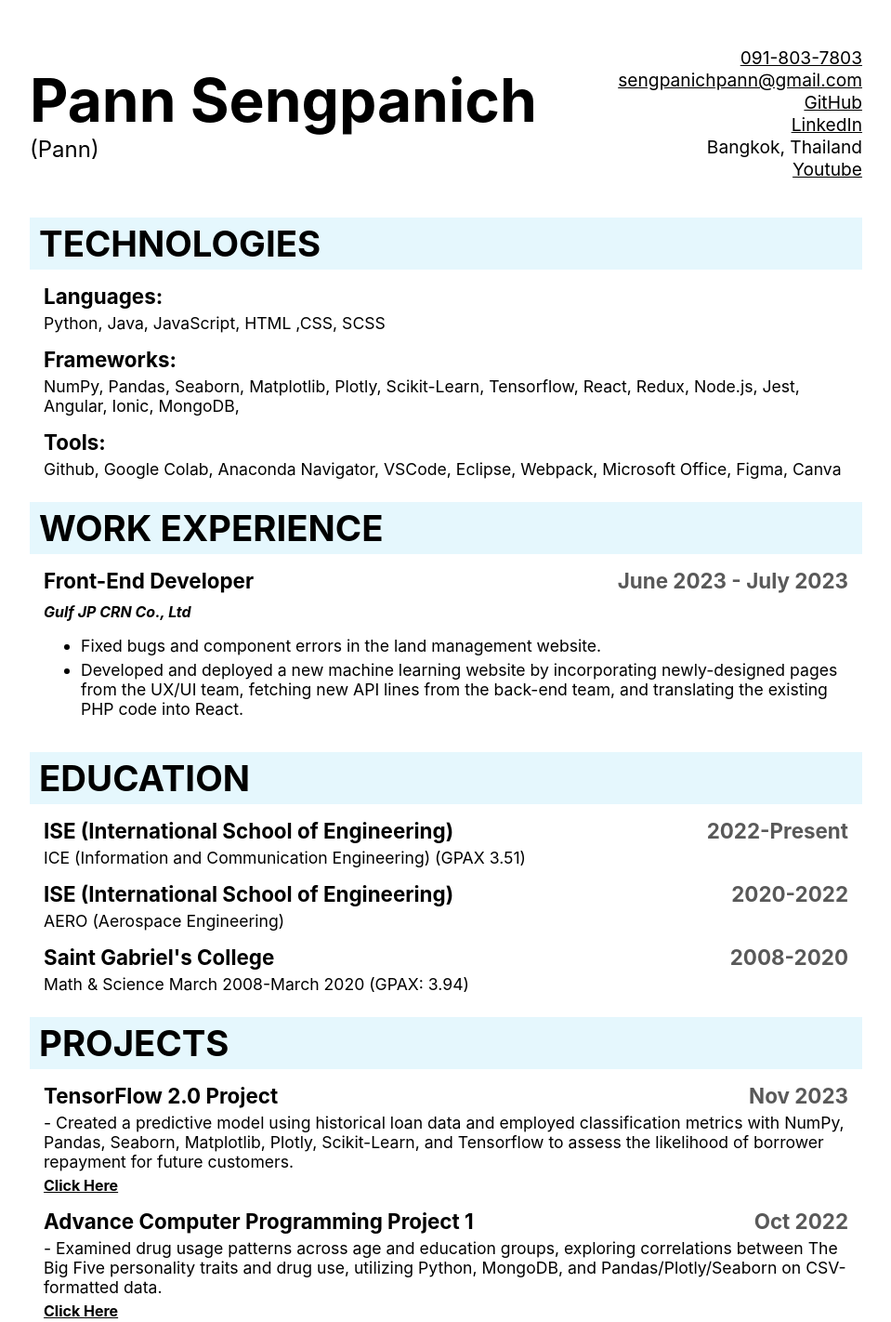
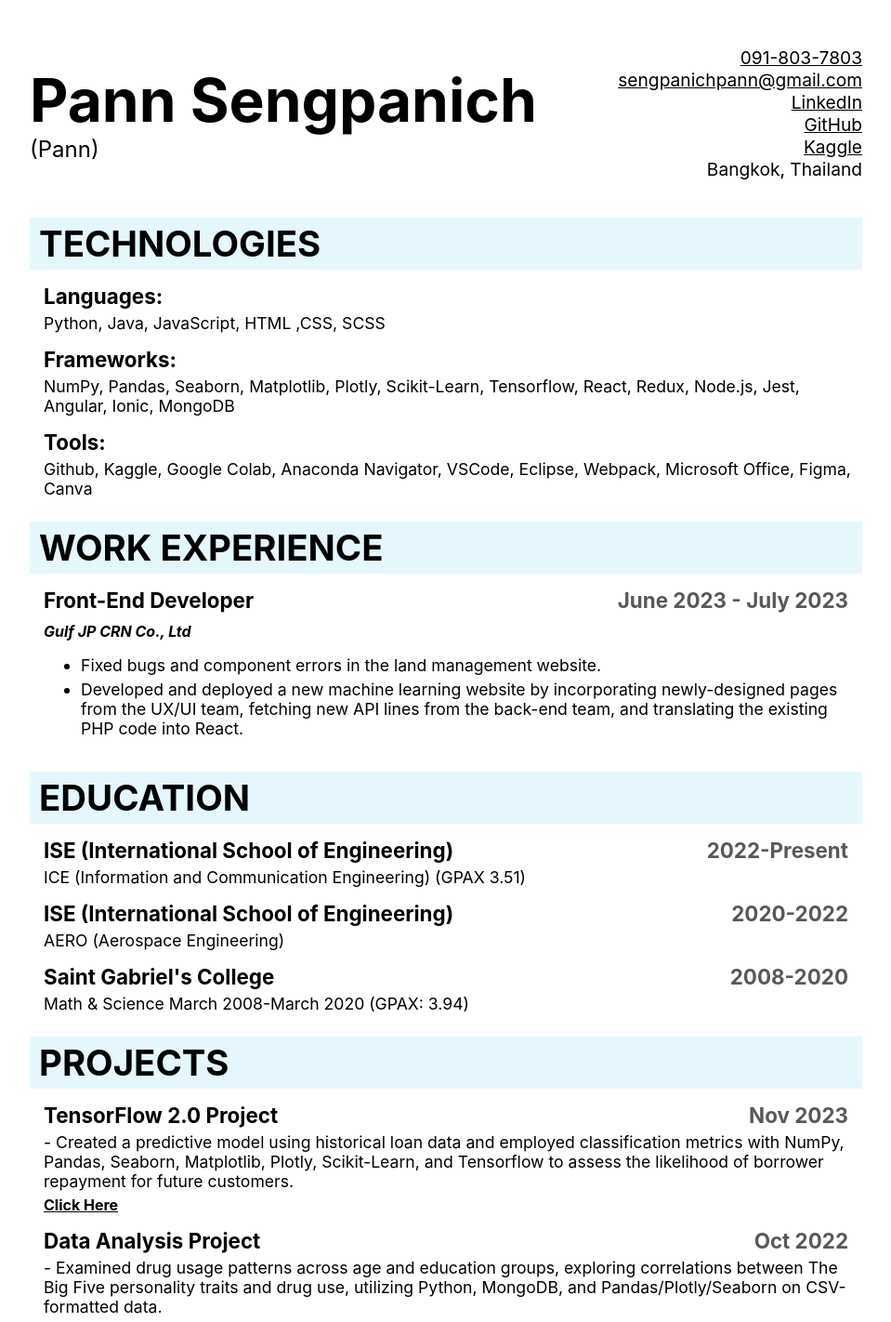
Before and after one commit to PannSengpanich/cv-application, a React (Create React App) app: page / in a window 1280 px wide. Shown: the top 1422 px of the page at 93% size, without its empty margins (160-1119 px from the left). Built offline with nearby package versions, Linux system fonts and the light colour scheme.

Commit message:
rename project's title

```diff
--- a/src/Components/GeneralInfo.js
+++ b/src/Components/GeneralInfo.js
@@ -9,7 +9,9 @@ export default function GeneralInfo(props) {
       </div>
       <div className={styles.right}>
         <div>
-          <a href={`tel:${props.info.phone}`}>{props.info.phone}</a>
+          <a href={`tel:${props.info.phone}`} target="_blank">
+            {props.info.phone}
+          </a>
         </div>
         <div>
           <a className={styles.rightInfo} href={`mailto:${props.info.email}`}>
@@ -17,19 +19,23 @@ export default function GeneralInfo(props) {
           </a>
         </div>
         <div>
-          <a href={`https://github.com/${props.info.github}`}>GitHub</a>
-        </div>
-        <div>
-          <a href={`https://www.linkedin.com/in/${props.info.linkedin}`}>
+          <a
+            href={`https://www.linkedin.com/in/${props.info.linkedin}`}
+            target="_blank">
             LinkedIn
           </a>
         </div>
-        <div className={styles.rightInfo}>{props.info.location}</div>
         <div>
-          <a href={`https://youtube.com/@psvibes9255?si=cEsnA0B4gf8Vs2Fz`}>
-            Youtube
+          <a href={`https://github.com/${props.info.github}`} target="_blank">
+            GitHub
           </a>
         </div>
+        <div>
+          <a href={`http://${props.info.kaggle}`} target="_blank">
+            Kaggle
+          </a>
+        </div>
+        <div className={styles.rightInfo}>{props.info.location}</div>
       </div>
     </div>
   );
--- a/src/Styles/app.module.css
+++ b/src/Styles/app.module.css
@@ -61,9 +61,9 @@
     /* display: none; */
   }
 }
-@media only screen and (max-width: 932px) {
+@media only screen and (max-width: 852px) {
   .mainContainer {
-    max-width: 932px;
+    max-width: 852px;
   }
   /* * {
     font-size: 0.8rem;
--- a/src/Styles/certifications.module.css
+++ b/src/Styles/certifications.module.css
@@ -24,7 +24,7 @@ img {
     font-size: 1.8rem;
   }
 }
-@media only screen and (max-width: 932px) {
+@media only screen and (max-width: 852px) {
   .topic {
     font-size: 1.5rem;
   }
--- a/src/Styles/contentInfo.module.css
+++ b/src/Styles/contentInfo.module.css
@@ -68,7 +68,7 @@ span {
     /* display: none; */
   }
 }
-@media only screen and (max-width: 932px) {
+@media only screen and (max-width: 852px) {
   .topic {
     font-size: 1.5rem;
   }
--- a/src/Styles/generalInfo.module.css
+++ b/src/Styles/generalInfo.module.css
@@ -27,7 +27,7 @@ a {
   }
 }
 
-@media only screen and (max-width: 932px) {
+@media only screen and (max-width: 852px) {
   .generalInfo {
     font-size: 0.8rem;
   }
--- a/src/data.js
+++ b/src/data.js
@@ -7,6 +7,7 @@ export const InfoData = {
   linkedin: "pann-sengpanich-978bb1262/",
   location: "Bangkok, Thailand",
   website: "www.youtube.com/channel/UC4At7eSX-7p4OrRUSzeqSLA",
+  kaggle: "www.kaggle.com/pannsengpanich",
 };
 export const TechData = [
   { topic: "TECHNOLOGIES" },
@@ -17,12 +18,12 @@ export const TechData = [
   {
     head: "Frameworks:",
     details:
-      "NumPy, Pandas, Seaborn, Matplotlib, Plotly, Scikit-Learn, Tensorflow, React, Redux, Node.js, Jest, Angular, Ionic, MongoDB,",
+      "NumPy, Pandas, Seaborn, Matplotlib, Plotly, Scikit-Learn, Tensorflow, React, Redux, Node.js, Jest, Angular, Ionic, MongoDB",
   },
   {
     head: "Tools:",
     details:
-      "Github, Google Colab, Anaconda Navigator, VSCode, Eclipse, Webpack, Microsoft Office, Figma, Canva",
+      "Github, Kaggle, Google Colab, Anaconda Navigator, VSCode, Eclipse, Webpack, Microsoft Office, Figma, Canva",
   },
 ];
 export const IntLangData = [
@@ -80,14 +81,14 @@ export const ProjData = [
     date: "Nov 2023",
   },
   {
-    head: "Advance Computer Programming Project 1",
+    head: "Data Analysis Project",
     details:
       "- Examined drug usage patterns across age and education groups, exploring correlations between The Big Five personality traits and drug use, utilizing Python, MongoDB, and Pandas/Plotly/Seaborn on CSV-formatted data.",
     url: "https://colab.research.google.com/drive/1pYmnTwF9VLCE29P57JlTQup9JD_9TPzP",
     date: "Oct 2022",
   },
   {
-    head: "Advance Computer Programming Last Class Demo  ",
+    head: "Mobile Application Project ",
     details:
       "- Developed a weather app interface prototype for a website, linked to a weather URL, displaying daily temperature at each time point. Implemented using TypeScript, SCSS, JavaScript, HTML, and Angular.",
     url: "https://github.com/PannSengpanich/WeatherProvider-LastClassDemo-",
--- a/src/index.css
+++ b/src/index.css
@@ -19,7 +19,7 @@ code {
     width: 100%;
   }
 }
-@media only screen and (max-width: 932px) {
+@media only screen and (max-width: 852px) {
   body {
     margin: 0px;
     overflow: auto;
```
